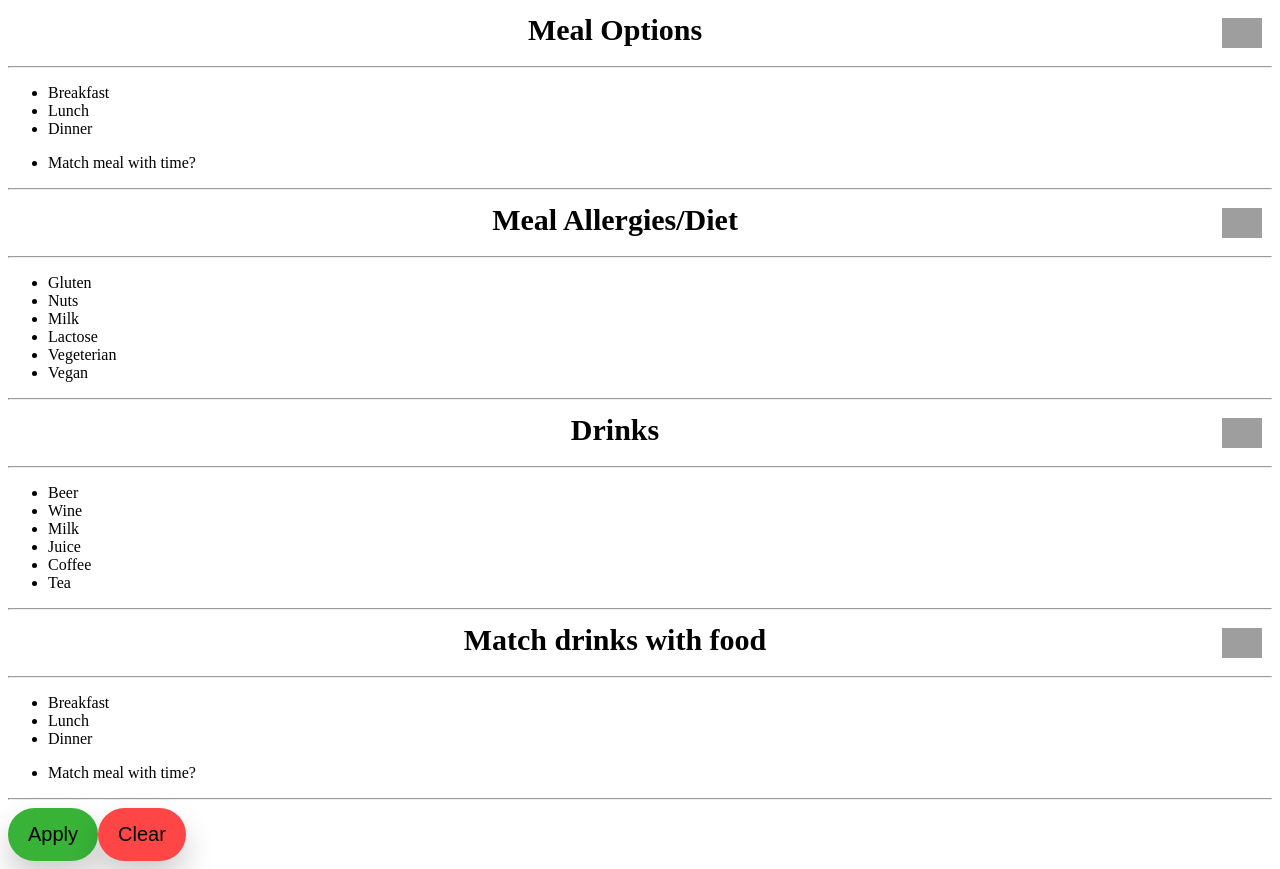
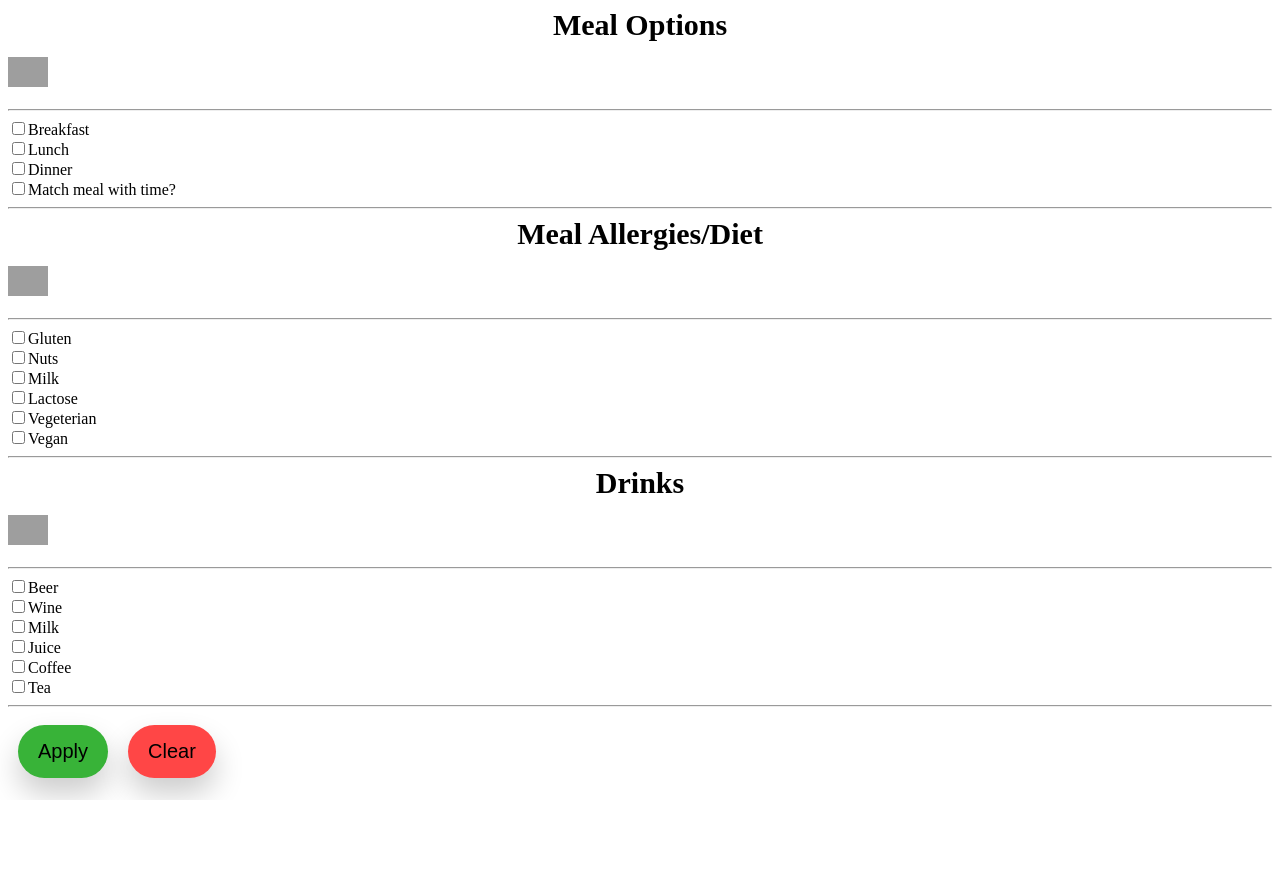
Before and after one commit to Agent00bad/NextRecipe, a React (Vite) app in the folder react/: page / in a window 1280 px wide. After the commit the page ends 800 px from the top, so only its background shows below. Built offline with nearby package versions, Linux system fonts and the light colour scheme; grey boxes are pictures that could not be loaded.

Commit message:
Fixat med checkbox för desktopversionen

```diff
--- a/react/src/CSS/filter.css
+++ b/react/src/CSS/filter.css
@@ -24,13 +24,13 @@ h2{
 
 .flex-container-horizontal{
     display: flex;
-
     flex-wrap: wrap;
     justify-content: center;
 }
 
 .apply-clear button{
-    margin: auto;
+    margin-left: 10px;
+    margin-right: 10px;
 }
 
 #main-div{
--- a/react/src/component/filter/filter.jsx
+++ b/react/src/component/filter/filter.jsx
@@ -42,22 +42,17 @@ export default function Filter() {
 
   return(
     <>
-      <Section header="Meal Options"/>
-      <Lister types={mealType}/>
-      <MatchLister/>
+      <SectionDesktop header="Meal Options"/>
+      <Desktop types={mealType}/>
+      <MatchCheckbox/>
       <hr />
 
-      <Section header="Meal Allergies/Diet"/>
-      <Lister types={allergies}/>
+      <SectionDesktop header="Meal Allergies/Diet"/>
+      <Desktop types={allergies}/>
       <hr />
 
-      <Section header="Drinks"/>
-      <Lister types={drinks}/>
-      <hr />
-
-      <Section header="Match drinks with food"/>
-      <Lister types={mealType}/>
-      <MatchLister/>
+      <SectionDesktop header="Drinks"/>
+      <Desktop types={drinks}/>
       <hr />
 
       <div className="flex-container apply-clear">
@@ -68,35 +63,35 @@ export default function Filter() {
   )
 }
 
-
-function Lister({types}){
+function Pills({types}){
   return (
-    <div>
-      <ul>
-        {types.map(data =>
-          {return(
-            <li>{data}</li>
-        )})}
-      </ul>
+    types.map((item, index) => (
+      <div key={index}>
+        <span>{item}</span>
       </div>
-  )
+  )))
 }
 
-function MatchLister(){
-  return(
-    <ul><li>Match meal with time?</li></ul>
-  )
-}
-
-function Pills({types}){
+function MatchPills(){
   return (
     <>
-      {types.map((data) =>
-        <button onClick={() => id={id}}>{data}</button>
-      )}
+      <button onClick={() => setText("")}>Match meal with time?</button>
     </>
   );
 }
+
+function SectionMobile({header}){
+return(
+  <>
+    <div className="flex-container-horizontal">
+      <h2>{header}</h2>
+      {/* <button id="arrowButton"> */}
+        <img className="arrow" src={arrowDown} alt="Arrow down" />
+      {/* </button> */}
+    </div>
+    <hr />
+  </>
+)}
 
 function ApplyClearPills({types, id}){
   return (
@@ -108,18 +103,25 @@ function ApplyClearPills({types, id}){
   );
 }
 
-function MatchPills(){
-  return (
-    <>
-      <button onClick={() => setText("")}>Match meal with time?</button>
-    </>
-  );
+function Desktop({types}){
+  return(
+    types.map((item, index) => (
+      <div key={index}>
+        <label><input type="checkbox"/>{item}</label>
+      </div>
+  )))
 }
 
-function Section({header}){
+function MatchCheckbox(){
+  return(
+    <label><input type="checkbox" />Match meal with time?</label>
+  )
+}
+
+function SectionDesktop({header}){
   return(
     <>
-    <div className="flex-container-horizontal">
+      <div>
         <h2>{header}</h2>
         {/* <button id="arrowButton"> */}
           <img className="arrow" src={arrowDown} alt="Arrow down" />
@@ -128,3 +130,16 @@ return(
       <hr />
     </>
   )}
+
+  // function Lister({types}){
+//   return (
+//     <div>
+//       <ul>
+//         {types.map(data =>
+//           {return(
+//             <li>{data}</li>
+//         )})}
+//       </ul>
+//     </div>
+//   )
+// }
```
Lines whose indentation alone changed are shown as unchanged.
